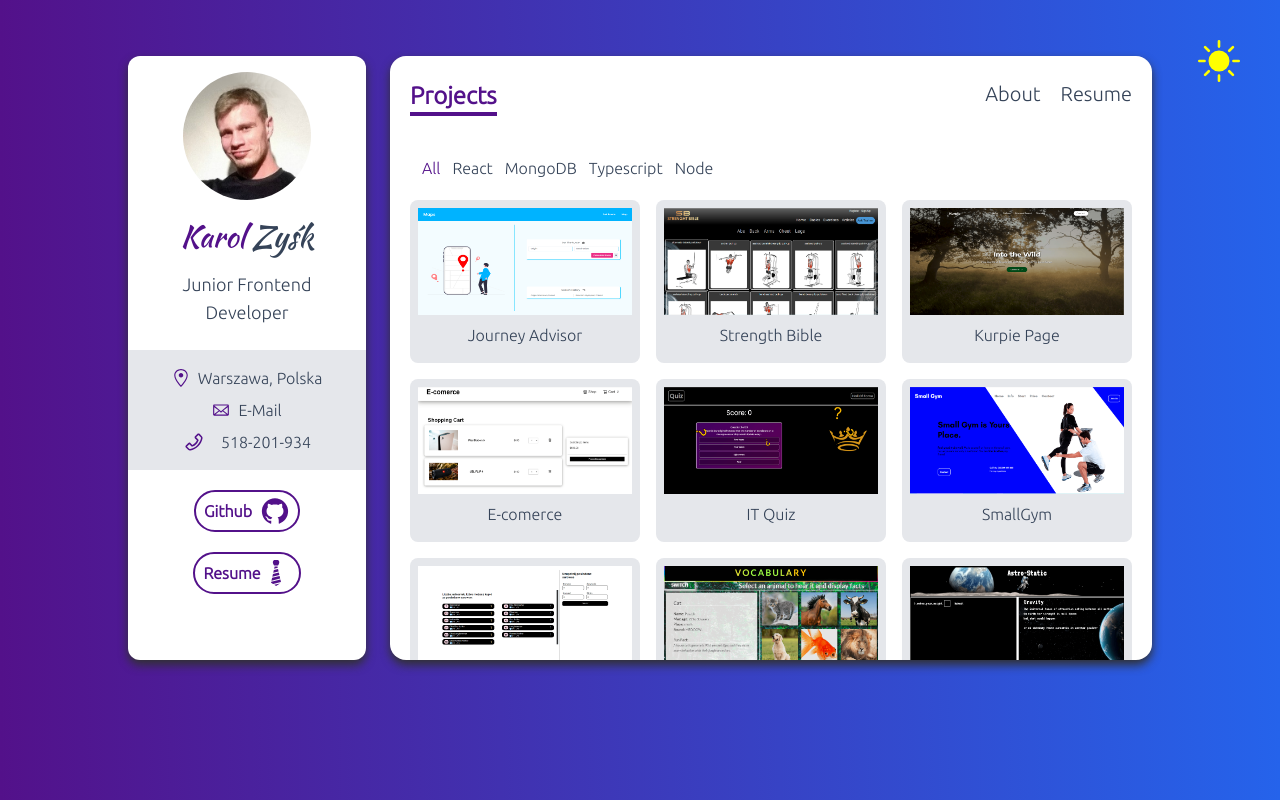
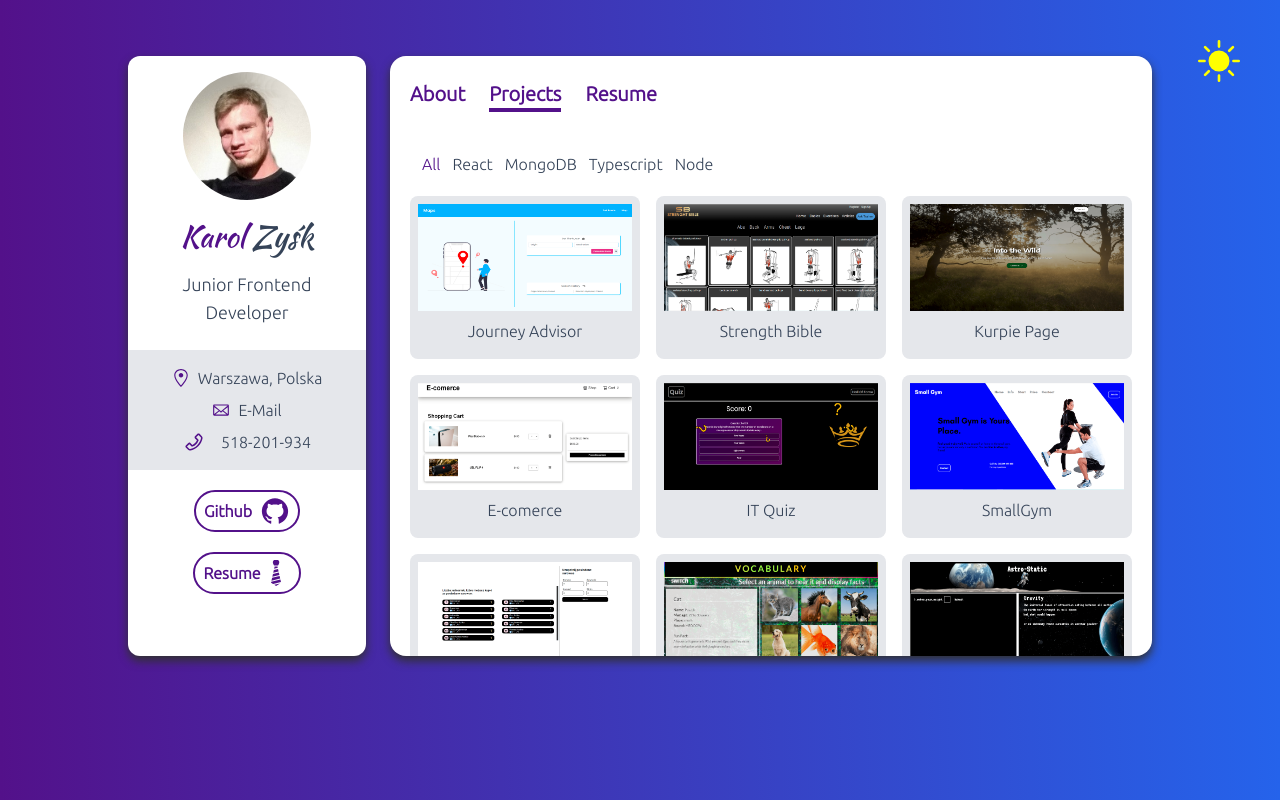
Before and after one commit to Karol-Zysk/Portfolio, a Next.js app: page /projects in a window 1280 px wide. Built offline with nearby package versions, Linux system fonts and the light colour scheme.

Commit message:
better Navbar

```diff
--- a/src/components/NavBar/NavBar.tsx
+++ b/src/components/NavBar/NavBar.tsx
@@ -1,45 +1,18 @@
 import { useRouter } from 'next/router';
 import React from 'react';
-import { useEffect, useState } from 'react';
 
 import NavItem from './NavItem';
 
 const NavBar = () => {
-  const [activeItem, setActiveItem] = useState<string>('');
   const { pathname } = useRouter();
 
-  useEffect(() => {
-    if (pathname === '/') setActiveItem('About');
-    if (pathname === '/projects') setActiveItem('Projects');
-    if (pathname === '/resume') setActiveItem('Resume');
-  }, [pathname]);
+  return (
+    <div className='justify-left my-3 flex space-x-6 px-5 py-3'>
+      <NavItem name='About' pathname={pathname} route='/' />
 
-  return (
-    <div className='my-3 flex justify-between px-5 py-3'>
-      <span className='border-b-4 border-violet text-xl font-bold text-violet md:text-2xl'>
-        {activeItem}
-      </span>
-      <div className='flex space-x-5 text-xl  '>
-        <NavItem
-          activItem={activeItem}
-          setActiveItem={setActiveItem}
-          name='About'
-          route='/'
+      <NavItem name='Projects' pathname={pathname} route='/projects' />
 
-        />
-        <NavItem
-          activItem={activeItem}
-          setActiveItem={setActiveItem}
-          name='Projects'
-          route='/projects'
-        />
-        <NavItem
-          activItem={activeItem}
-          setActiveItem={setActiveItem}
-          name='Resume'
-          route='/resume'
-        />
-      </div>
+      <NavItem name='Resume' pathname={pathname} route='/resume' />
     </div>
   );
 };
--- a/src/components/NavBar/NavItem.tsx
+++ b/src/components/NavBar/NavItem.tsx
@@ -1,21 +1,30 @@
+import { motion } from 'framer-motion';
 import Link from 'next/link';
 import React, { FunctionComponent } from 'react';
 
 const NavItem: FunctionComponent<{
-  activItem: string;
-  setActiveItem: React.Dispatch<React.SetStateAction<string>>;
   name: string;
+  pathname: string;
   route: string;
-}> = ({ activItem, name, route, setActiveItem }) => {
-  return activItem !== name ? (
-    <Link href={route} scroll={false}>
-      <a>
-        <span onClick={() => setActiveItem(name)} className='hover:text-violet'>
-          {name}
-        </span>
-      </a>
-    </Link>
-  ) : null;
+}> = ({ name, route, pathname }) => {
+  return (
+    <motion.span
+      className={` ${
+        pathname === route
+          ? ' border-b-4  border-violet'
+          : ' hover:border-b-4   hover:border-violet'
+      }   text-xl font-bold  text-violet duration-150  ease-linear md:text-2xl`}
+    >
+      <div className='flex space-x-5  text-xl   '>
+        <Link href={route} scroll={false}>
+          <a>
+            {}
+            <span className='hover:text-violet'>{name}</span>
+          </a>
+        </Link>
+      </div>
+    </motion.span>
+  );
 };
 
 export default NavItem;
--- a/src/components/Projects/Project.tsx
+++ b/src/components/Projects/Project.tsx
@@ -35,7 +35,7 @@ const ProjectCard: FunctionComponent<{
       <p className='my-2 text-center'>{name}</p>
 
       {showDetail && (
-        <div className='fixed top-0 left-0 z-10 grid w-full gap-x-12 rounded-lg bg-gray-100 p-2 text-black opacity-95 dark:bg-dark-400 dark:text-white sm:h-auto md:absolute md:h-full md:grid-cols-2 md:p-12'>
+        <div className='fixed top-0 left-0 z-10 grid h-screen w-full gap-x-12 rounded-lg bg-gray-100 p-4 text-black  dark:bg-dark-400 dark:text-white  md:absolute  md:grid-cols-2 md:p-12'>
           <motion.div
             variants={staggerOpacity}
             initial='initial'
@@ -59,13 +59,13 @@ const ProjectCard: FunctionComponent<{
             >
               <a
                 href={github_url}
-                className='flex items-center space-x-3 bg-gray-200 px-4 py-2 text-lg dark:bg-dark-200'
+                className='flex items-center space-x-3  rounded-lg bg-gray-200 px-4 py-2 text-lg dark:bg-dark-700'
               >
                 <AiFillGithub /> <span>Github</span>
               </a>
               <a
                 href={deployed_url}
-                className='flex items-center space-x-3  bg-gray-200 px-4 py-2 text-lg dark:bg-dark-200'
+                className='flex items-center space-x-3  rounded-lg bg-gray-200 px-4 py-2 text-lg dark:bg-dark-700'
               >
                 <AiFillProject /> <span>Project</span>
               </a>
@@ -90,7 +90,7 @@ const ProjectCard: FunctionComponent<{
               {key_techs.map((tech) => (
                 <span
                   key={tech}
-                  className='rounde-sm my-1 bg-gray-200 px-2 py-1 dark:bg-dark-200'
+                  className='rounde-sm my-1 rounded-lg bg-gray-200 px-2 py-1 dark:bg-dark-700'
                 >
                   {tech}
                 </span>
--- a/src/components/SideBar/SideBar.tsx
+++ b/src/components/SideBar/SideBar.tsx
@@ -11,10 +11,7 @@ import photo from '../../images/photo.jpg';
 
 const SideBar = () => {
   const { theme, setTheme } = useTheme();
-  console.log(theme);
-  const changeTheme = () => {
-    setTheme(theme === 'light' ? 'dark' : 'light');
-  };
+
   return (
     <>
       {theme === 'dark' ? (
@@ -22,7 +19,7 @@ const SideBar = () => {
           cursor='pointer'
           size={36}
           onClick={() => setTheme('light')}
-          className='pointer  absolute right-10 top-10 text-white md:right-10 md:top-10'
+          className='pointer  absolute right-7 top-7 text-white md:right-10 md:top-10'
         />
       ) : (
         <BsFillSunFill
@@ -30,7 +27,7 @@ const SideBar = () => {
           size={42}
           color='yellow'
           onClick={() => setTheme('dark')}
-          className='pointer  absolute right-10 top-10 text-white md:right-10 md:top-10'
+          className='pointer  absolute right-7 top-7 text-white md:right-10 md:top-10'
         />
       )}
 
--- a/src/pages/_app.tsx
+++ b/src/pages/_app.tsx
@@ -1,7 +1,6 @@
 import { AnimatePresence } from 'framer-motion';
 import { AppProps } from 'next/app';
 import { ThemeProvider } from 'next-themes';
-
 
 import '@/styles/globals.css';
 
```
